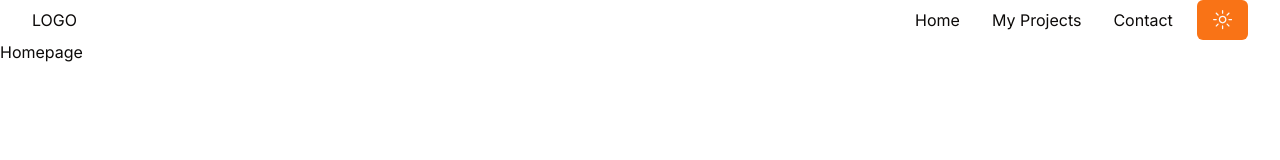
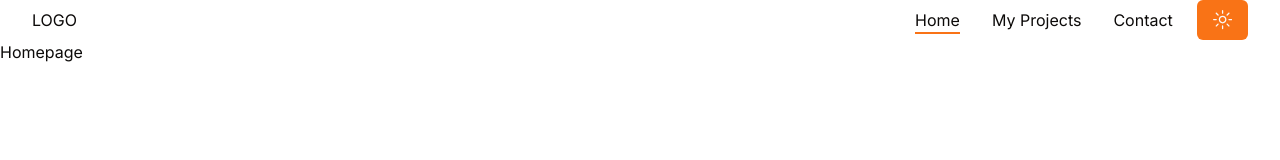
Before and after one commit to torhodhog/portfolio-, a Next.js app: page / in a window 1280 px wide. Shown: the top 160 px of the page. Built offline with nearby package versions, Linux system fonts and the light colour scheme.

Commit message:
underline fungerer. alt ok

```diff
--- a/components/Header.jsx
+++ b/components/Header.jsx
@@ -15,7 +15,7 @@ const Header = () => {
             <Logo />
             <div className="flex items-center gap-x-6">
                {/* nav */}
-               <Nav containerStyles='hidden xl:flex gap-x-8 items-center' />
+               <Nav containerStyles='hidden xl:flex gap-x-8 items-center' linkStyles='relative hover:text-primary transition-all'  underlineStyles='absolute left-0 top-full h-[2px] bg-primary w-full'/>
               <ThemeToggler />
               {/* mobile nav */}
                <div className="xl:hidden">
--- a/components/Nav.jsx
+++ b/components/Nav.jsx
@@ -4,6 +4,9 @@ import Link from 'next/link';
 
 //next hooks
 import { usePathname } from 'next/navigation';
+
+// framer motion
+import { motion } from 'framer-motion';
 
 
 const links = [
@@ -17,7 +20,11 @@ const Nav = ({containerStyles, linkStyles, underlineStyles}) => {
   return (
     <nav className={`${containerStyles}`}>
       {links.map((link, index)=>{
-         return <Link href={link.path} key={index} className={`capitalize ${linkStyles}`}>{link.name}</Link>
+         return <Link href={link.path} key={index} className={`capitalize ${linkStyles}`}>
+            {link.path === path &&(
+               <motion.span initial={{y: '-100%'}} animate={{y:0}} transition={{type: 'tween'}} layoutId='underline' className={`${underlineStyles}`} />
+            )}
+            {link.name}</Link>
       })}
     </nav>
   )
```
